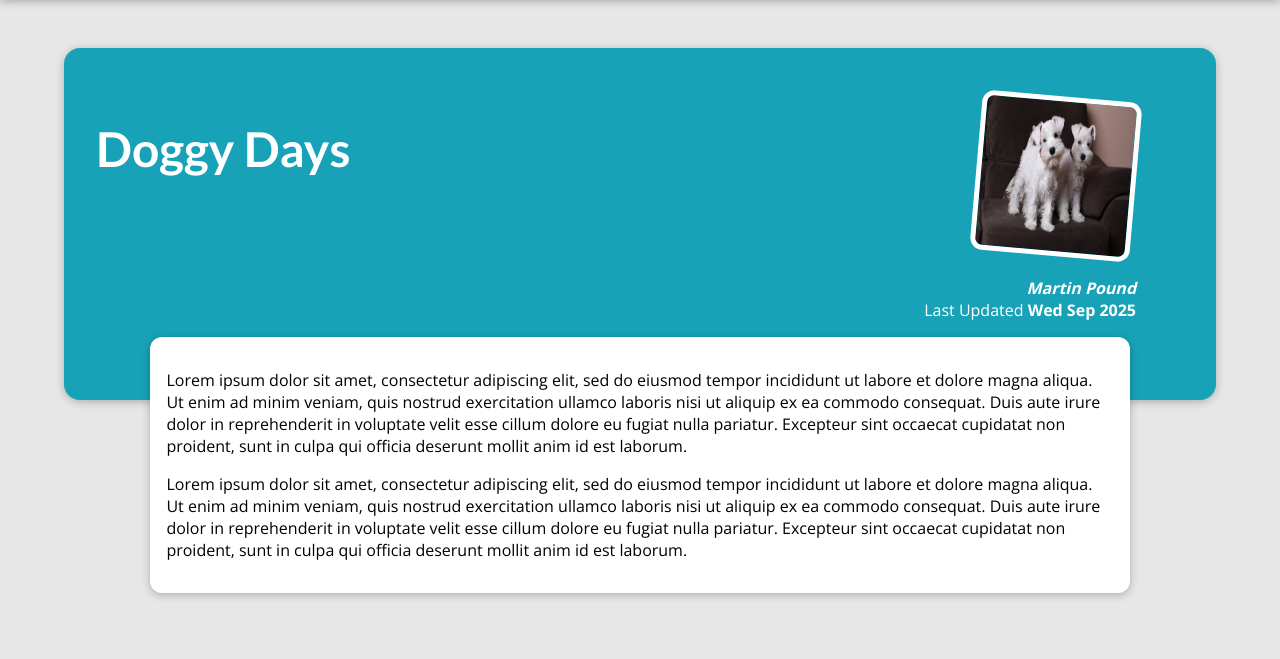
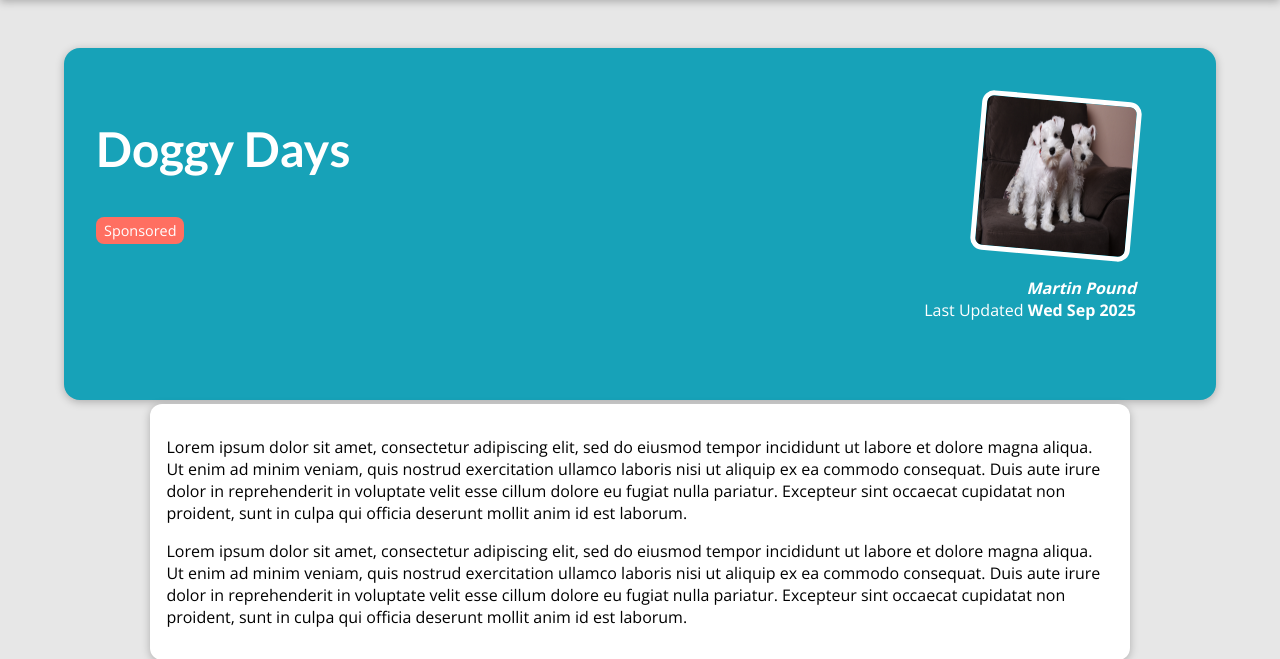
Before and after one commit to Martin-Pound/django-blog-site, a Django app: a page that uses blog/templates/blog/post-detail.html in a window 1280 px wide. Shown: the part 80-739 px from the top of the page. Run offline with Django 5.2, Linux system fonts and the light colour scheme; data comes from the database, SQL or seed files in the repository.

Commit message:
Updated front end elements

```diff
--- a/blog/static/blog/post-detail.css
+++ b/blog/static/blog/post-detail.css
@@ -47,6 +47,11 @@ body {
   font-weight: bold;
 }
 
+#summary a {
+    color: white;
+    text-decoration: none;
+}
+
 #summary time {
   font-weight: bold;
 }
@@ -60,3 +65,13 @@ main {
   border-radius: 12px;
   box-shadow: 0 2px 8px rgba(0, 0, 0, 0.25);
 }
+
+.tag {
+    display: inline-block;
+    background-color: #ff6f61;
+    color: white;
+    padding: 0.25rem 0.5rem;
+    border-radius: 8px;
+    margin-right: 0.5rem;
+    font-size: 0.9rem;
+}
--- a/blog/templates/blog/post-detail.html
+++ b/blog/templates/blog/post-detail.html
@@ -12,9 +12,14 @@
 {% block content %}
     <section id="summary">
         <h2>{{ post.title }}</h2>
+        <div>
+            {% for tag in tags %}
+                <span class="tag">{{ tag.caption }}</span>
+            {% endfor %}
+        </div>
         <article>
             <img src="{% static 'blog/images/' %}{{ post.image }}" alt="{{ post.title }}">
-            <address>{{ post.author|title }}</address>
+            <address> <a href="mailto: {{ post.author.email_address }}">{{ post.author|title }}</a></address>
             <div>
                 Last Updated <time>{{ post.date|date:"D M Y" }}</time>
             </div>
--- a/blog/views.py
+++ b/blog/views.py
@@ -26,5 +26,6 @@ def posts(request):
 def post_detail(request, slug):
     identified_post = get_object_or_404(Post, slug=slug) #Fetch a single post by its slug or return 404 if not found
     return render(request, "blog/post-detail.html", {
-        "post": identified_post
+        "post": identified_post,
+        "tags": identified_post.tags.all()
     })
```
